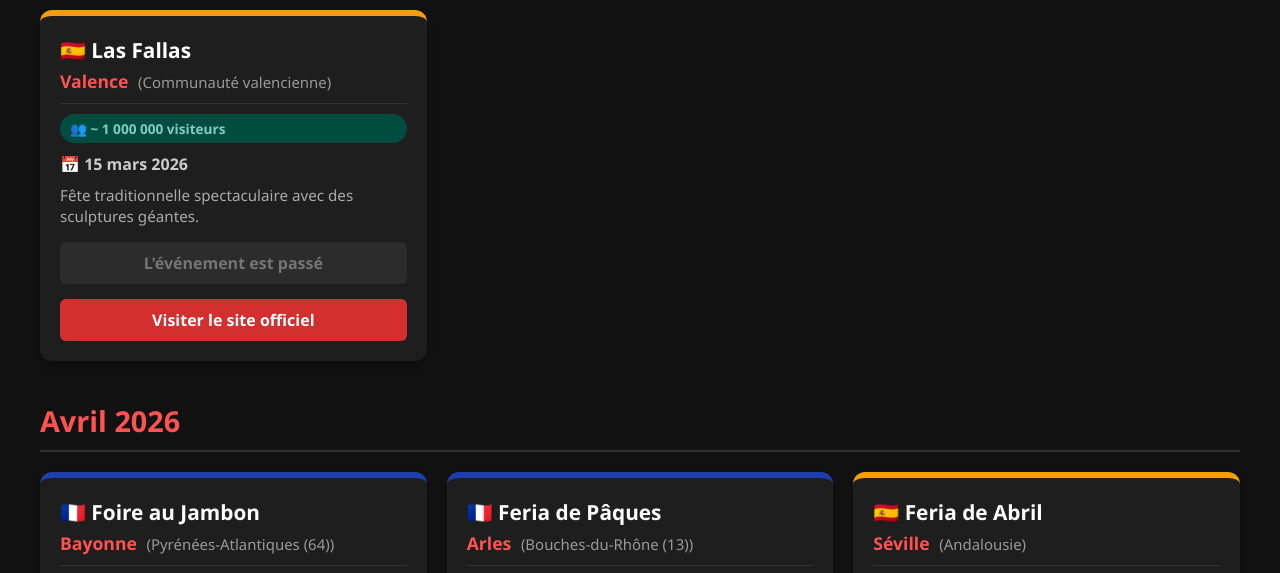
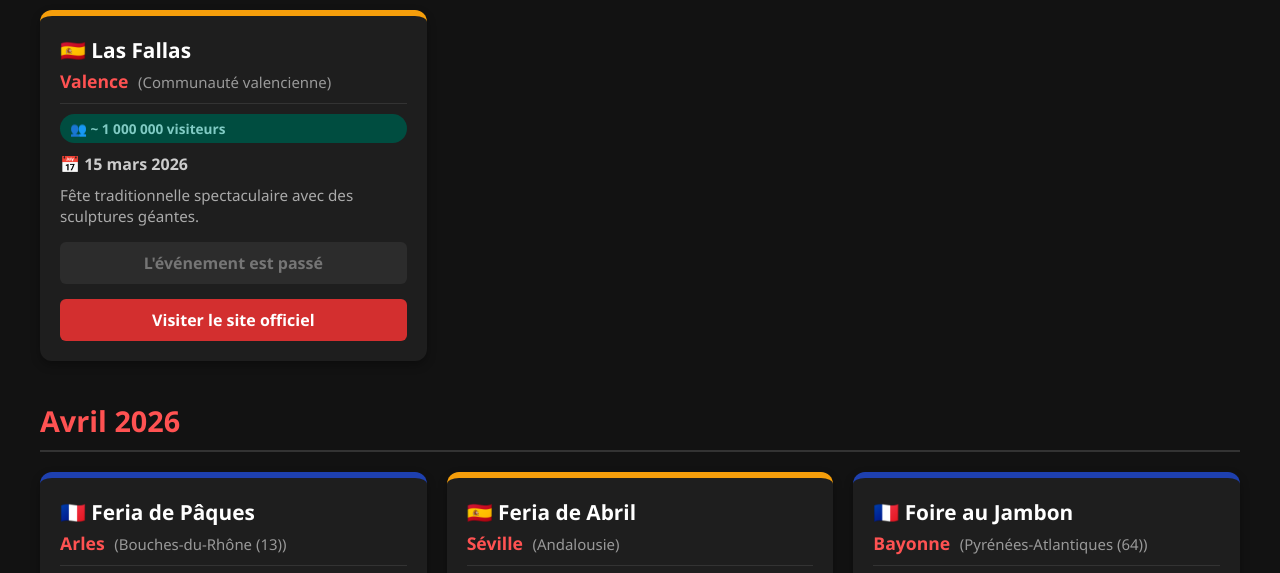
Before and after one commit to NoahPPPP32/Feria-et-f-tes-2026, a plain HTML site: page index.html in a window 1280 px wide. Shown: the part 362-935 px from the top of the page. Drawn offline with Linux system fonts and the light colour scheme.

Commit message:
Update index.html

```diff
--- a/index.html
+++ b/index.html
@@ -70,7 +70,7 @@
         // JAVASCRIPT - Les Données (Focus Sud-Ouest et Espagne > 50k visiteurs)
         const events = [
             { name: "Las Fallas", city: "Valence", dept: "Communauté valencienne", country: "ES", date: "2026-03-15", visitors: "~ 1 000 000", desc: "Fête traditionnelle spectaculaire avec des sculptures géantes.", link: "https://www.fallas.com" },
-            { name: "Foire au Jambon", city: "Bayonne", dept: "Pyrénées-Atlantiques (64)", country: "FR", region: "basque", date: "2026-04-02", visitors: "~ 200 000", desc: "Célébration de la gastronomie basque et du célèbre jambon.", link: "https://www.bayonne.fr" },
+            { name: "Foire au Jambon", city: "Bayonne", dept: "Pyrénées-Atlantiques (64)", country: "FR", region: "basque", date: "2026-04-23", visitors: "~ 200 000", desc: "Célébration de la gastronomie basque et du célèbre jambon.", link: "https://www.bayonne.fr" },
             { name: "Feria de Pâques", city: "Arles", dept: "Bouches-du-Rhône (13)", country: "FR", date: "2026-04-03", visitors: "~ 500 000", desc: "L'ouverture de la saison tauromachique en France.", link: "https://www.arenes-arles.com" },
             { name: "Fêtes de Biarritz", city: "Biarritz", dept: "Pyrénées-Atlantiques (64)", country: "FR", region: "basque", date: "2026-06-02", visitors: "~ 50 000", desc: "Célébrations printanières sur la côte basque.", link: "https://www.biarritz.fr" },
             { name: "Feria de Abril", city: "Séville", dept: "Andalousie", country: "ES", date: "2026-04-19", visitors: "~ 3 000 000", desc: "La plus grande fête andalouse. Casetas, flamenco...", link: "https://visitasevilla.es" },
```
